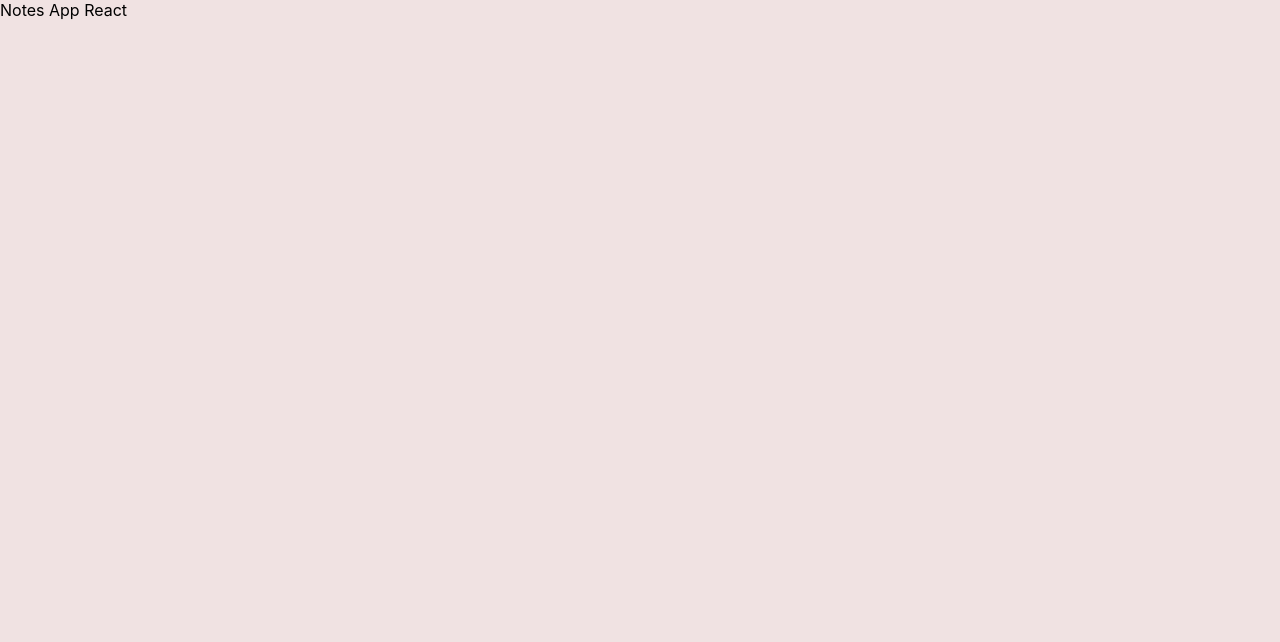
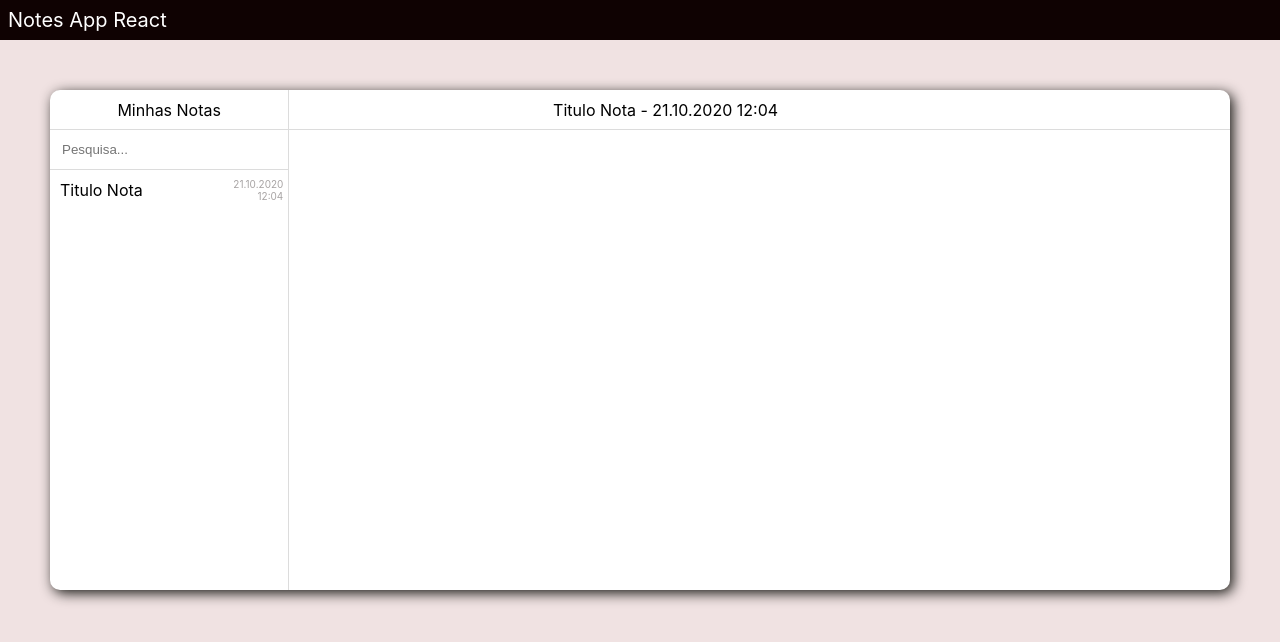
Before and after one commit to walbertsc/notes-app-react-v1, a React (Create React App) app: page / in a window 1280 px wide. Shown: the top 642 px of the page. Built offline with nearby package versions, Linux system fonts and the light colour scheme.

Commit message:
organizando o layout inicial

```diff
--- a/src/App.js
+++ b/src/App.js
@@ -4,9 +4,44 @@ import './App.css';
 
 function App() {
   return (
-    <div className="App">
-      <div>Notes App React</div>
+    <>
+      <div class="navbar">
+          <span>Notes App React</span>
+      </div>
+
+      <div class="container">
+
+        <div class="list-note">
+            <div class="header">
+                <span>Minhas Notas</span>
+            </div>
+            <div class="search">
+                <input type="text" placeholder="Pesquisa..." />
+            </div>
+
+            <div class="notes-row">
+                <span class="title-note">Titulo Nota</span>
+                <span class="date-note">21.10.2020 12:04</span>
+            </div>
+
+
+        </div>
+
+        <div class="view-note">
+            <div class="header-view">
+                <span>Titulo Nota - 21.10.2020 12:04</span>
+                <div class="icons">
+                    <i class="fas fa-pencil-alt"></i>
+                    <i class="far fa-trash-alt"></i>
+                </div>
+            </div>
+            <div class="detail-note">
+
+            </div>
+        </div>
     </div>
+
+    </>
   );
 }
 
```
